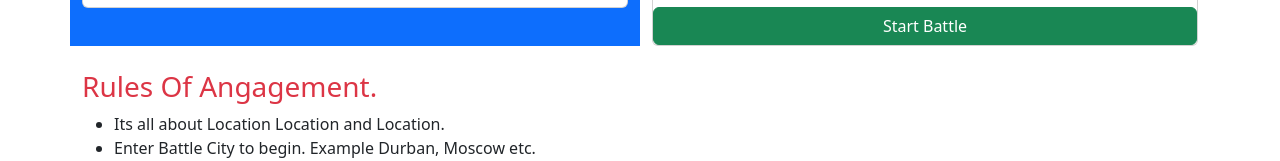
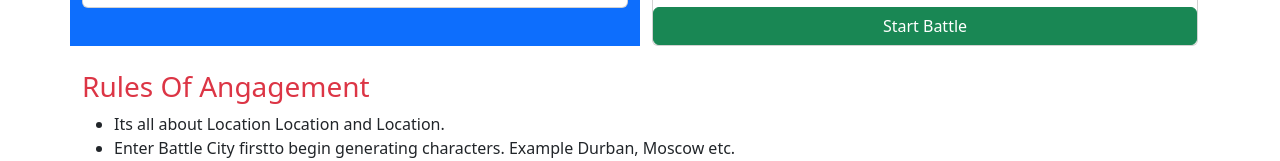
Before and after one commit to tsxepo-web/TourOfHeroesFrontEnd, an Angular app: page /dashboard in a window 1280 px wide. Shown: the part 791-952 px from the top of the page. Built offline with nearby package versions, Linux system fonts and the light colour scheme; no server answers.

Commit message:
modify rules of angagement

```diff
--- a/src/app/dashboard/dashboard.component.html
+++ b/src/app/dashboard/dashboard.component.html
@@ -36,10 +36,10 @@
     </div>
     <br>
     <div>
-        <h3 class="text-danger">Rules Of Angagement.</h3>
+        <h3 class="text-danger">Rules Of Angagement</h3>
         <ul>
             <li>Its all about Location Location and Location.</li>
-            <li>Enter Battle City to begin. Example Durban, Moscow etc.</li>
+            <li>Enter Battle City <span text-primary>first</span>to begin generating characters. Example Durban, Moscow etc.</li>
             <li>The temperature value of the City will determine the power level of the Hero and Villain.</li>
             <li>A battle occuring in a City with the same Hero and Villain can produce different results in the morning and evening, in different days and any change in weather.</li>
             <li>A Hero or Villain with Power "Ice" will have a disadvantange if the City's temperature is very high. Powers are Fire, Wind, Earth, Water and Ice.</li>
```
